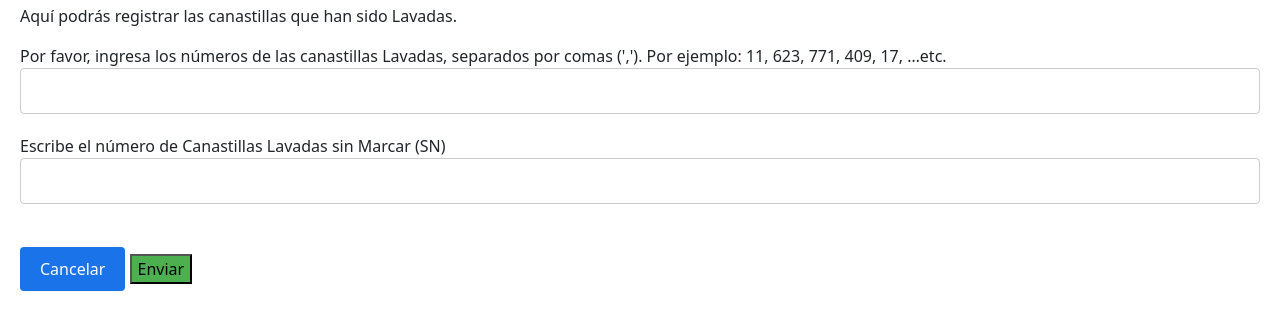
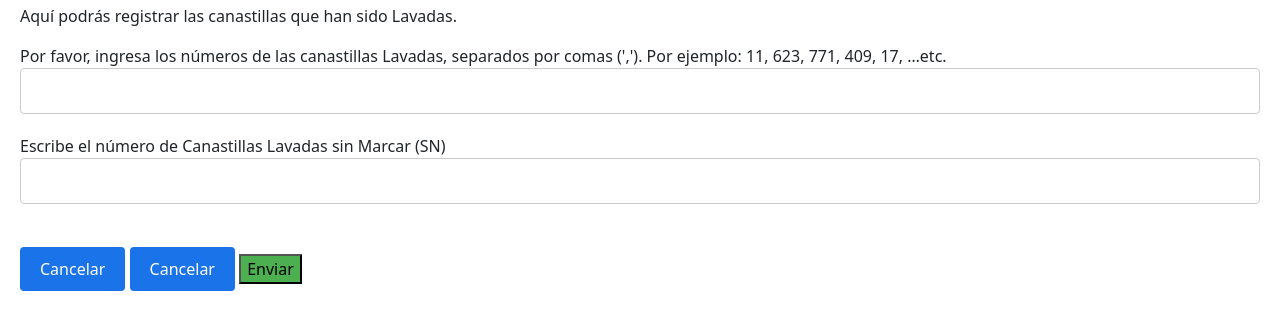
Before and after one commit to ChristianTU022/Registro-de-Canastillas, a plain HTML site: page index.html in a window 1280 px wide. Both pictures are taken after a click on the button "Registrar Canastillas". Shown: the part 392-722 px from the top of the page. Drawn offline with nearby package versions, Linux system fonts and the light colour scheme.

Commit message:
Prueba de Push a git

```diff
--- a/index.html
+++ b/index.html
@@ -59,6 +59,7 @@
             <input type="text" id="canastillasLavadasSN" name="canastillasLavadasSN">
         </div>
         <button type="button" onclick="mostrarApartado()">Cancelar</button>
+        <button type="button" onclick="mostrarApartado()">Cancelar</button>
         <button id="enviarBtn" type="submit">Enviar</button>
     </div>
 
```
